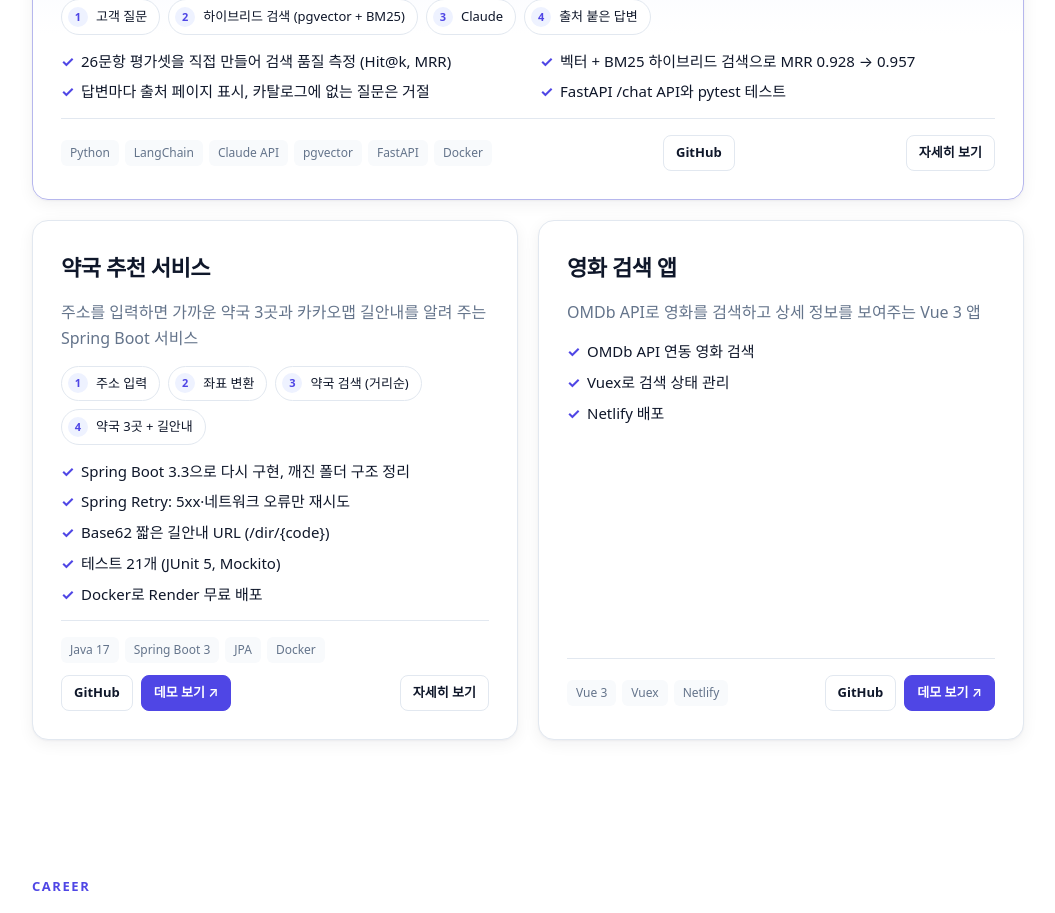
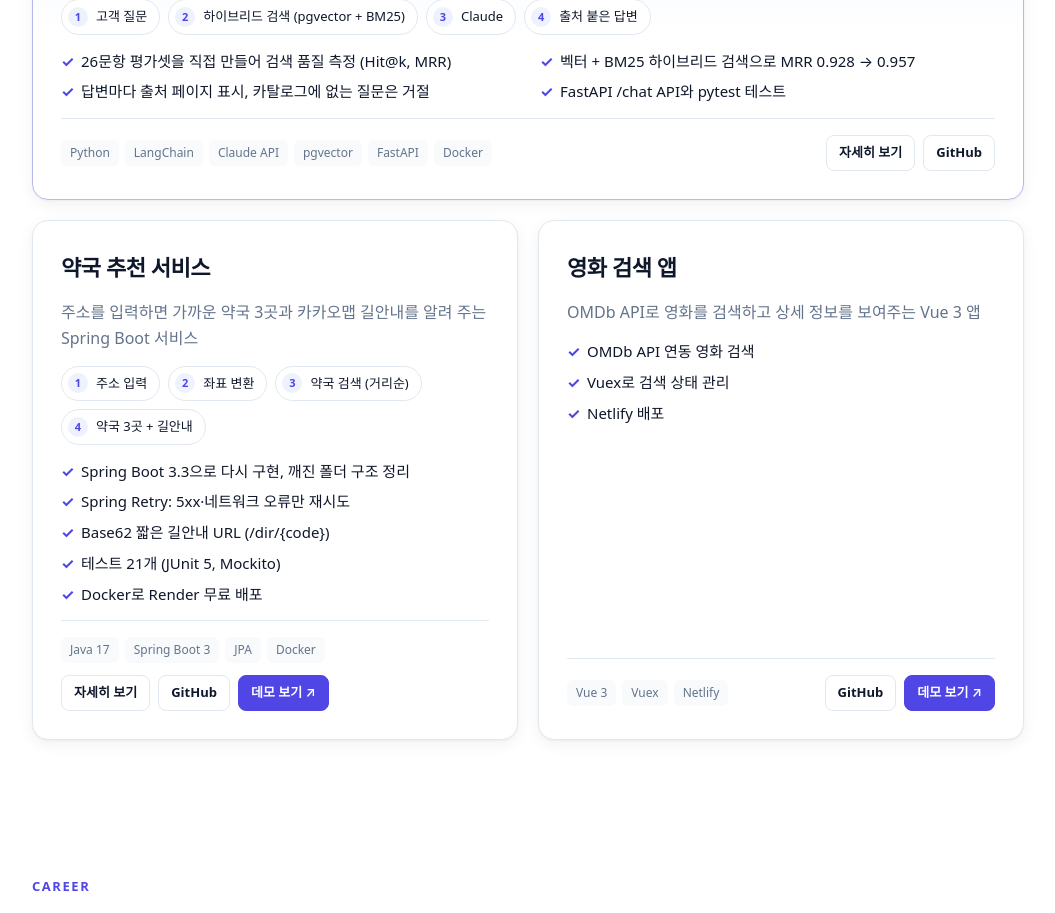
Before and after one commit to ikyoon0619/portfolio-site, a Vue app: page / in a window 1280 px wide. Shown: the part 1200-2113 px from the top of the page, without its empty margins (112-1167 px from the left). Built offline with nearby package versions, Linux system fonts and the light colour scheme; a web font is replaced by a local one.

Commit message:
fix: 자세히 보기 버튼을 링크 버튼 묶음 안으로 이동

```diff
--- a/src/components/ProjectCard.vue
+++ b/src/components/ProjectCard.vue
@@ -37,6 +37,9 @@ defineEmits(["open"]);
         <span v-for="t in project.tags" :key="t" class="tag">{{ t }}</span>
       </div>
       <div class="links">
+        <button v-if="hasDetail" class="btn small" @click="$emit('open')">
+          자세히 보기
+        </button>
         <a
           :href="project.github"
           target="_blank"
@@ -53,9 +56,6 @@ defineEmits(["open"]);
           >데모 보기 ↗</a
         >
       </div>
-      <button v-if="hasDetail" class="btn small" @click="$emit('open')">
-        자세히 보기
-      </button>
     </div>
   </article>
 </template>
```
